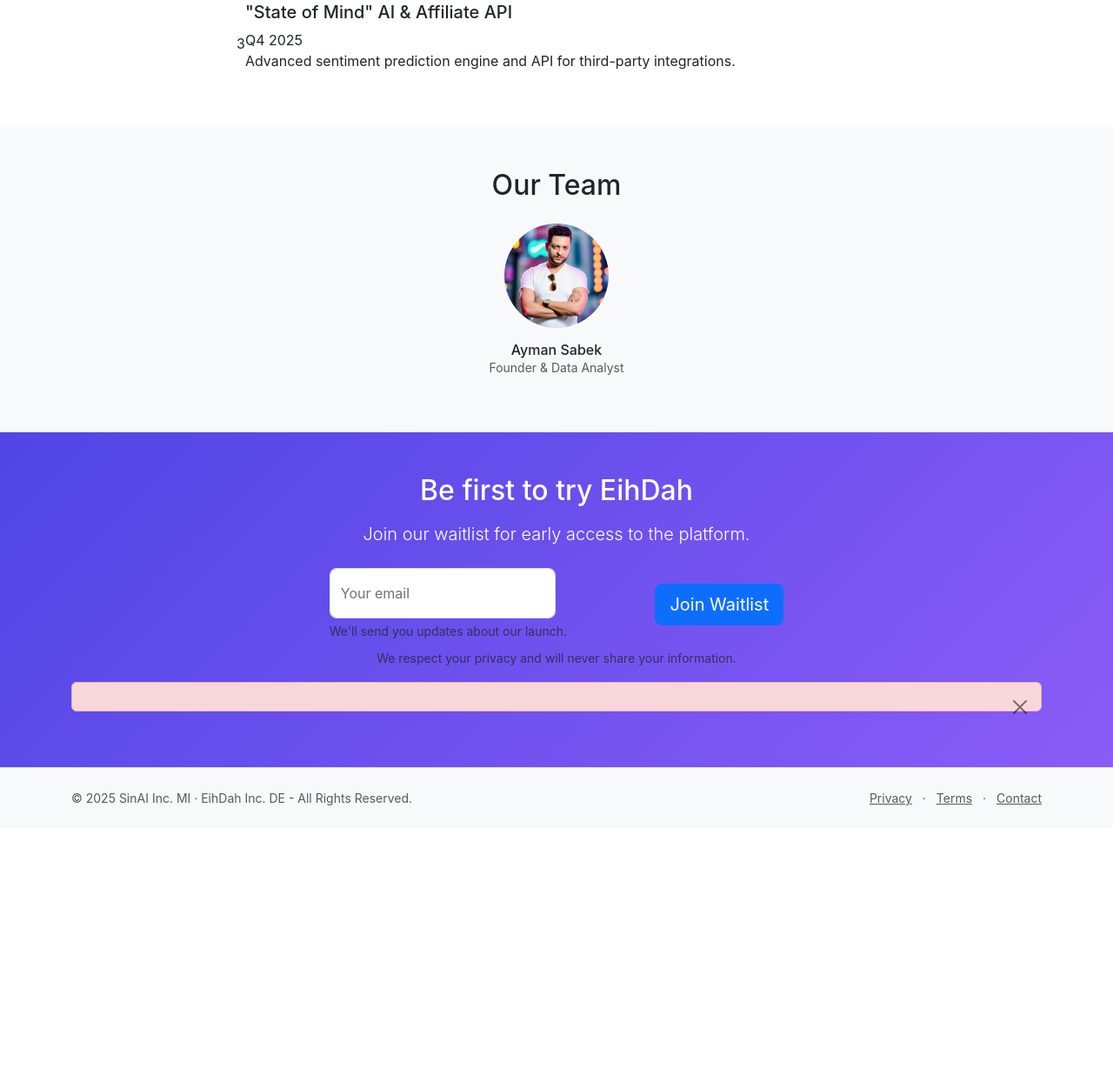
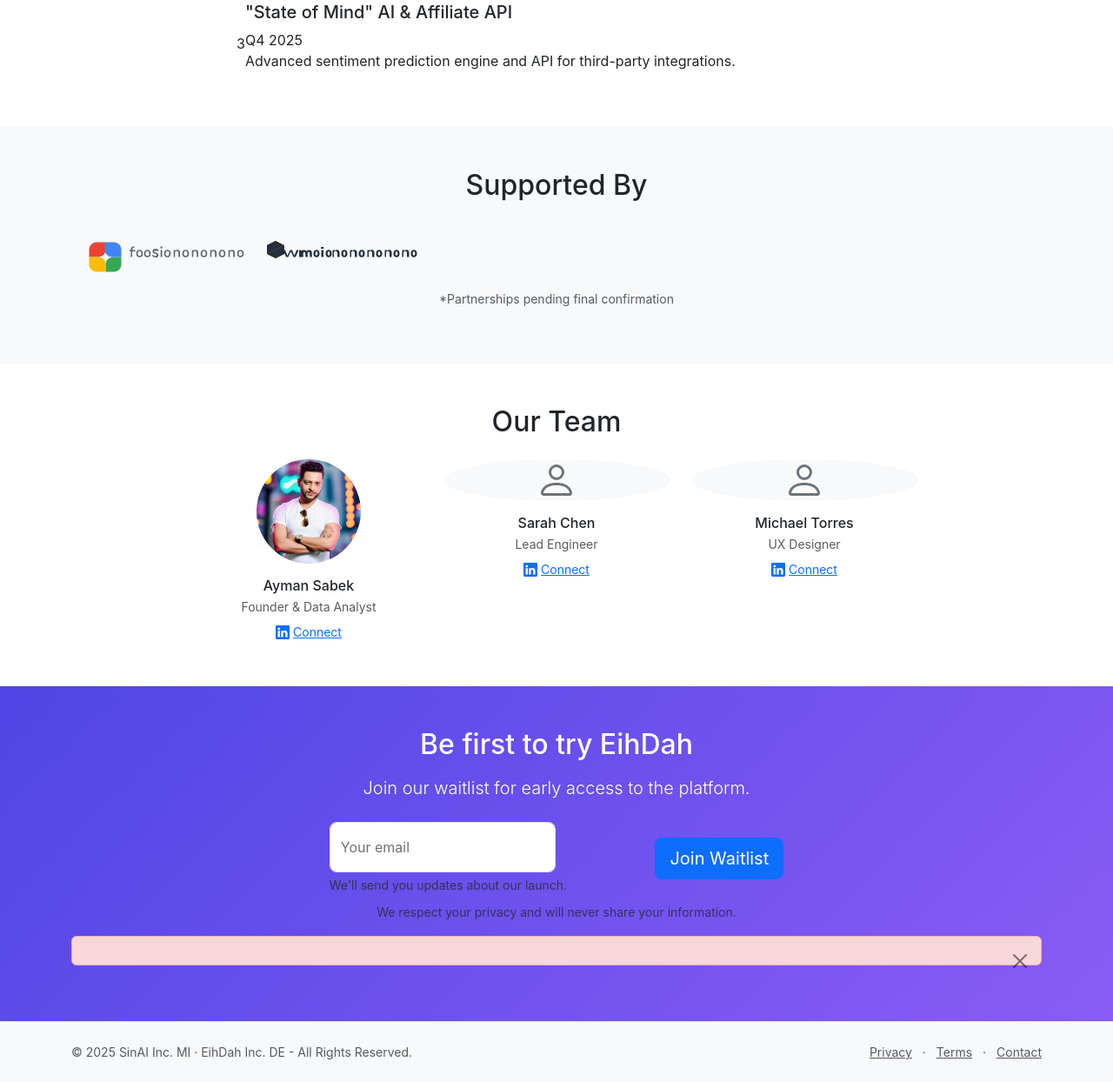
Before and after one commit to Masterpiece-Production/eihdah-website, a Flask app: page / in a window 1280 px wide. Shown: the part 4374-5618 px from the top of the page at 87% size. Before the commit the page ends 5300 px from the top, so only its background shows below. Run offline with Flask 3, Linux system fonts and the light colour scheme; some libraries are stand-ins or nearby versions.

Commit message:
WIP: The Major Refactor – do not merge yet

```diff
--- a/templates/landing.html
+++ b/templates/landing.html
@@ -458,29 +458,102 @@
   </div>
 </section>
 
+<!-- ── Partners ──────────────────────────────────────────── -->
+<section id="partners" class="credibility py-5 bg-light">
+  <div class="container">
+    <div class="credibility__partners">
+      <h2 class="h2 mb-4 text-center" data-aos="fade-up">Supported By</h2>
+      <div class="credibility__partners-logos" data-aos="fade-up" data-aos-delay="200">
+        <img src="{{ url_for('static', filename='img/partners/google-cloud-startups.svg') }}"
+             alt="Google Cloud for Startups"
+             width="200" height="60"
+             class="partner-logo"
+             loading="lazy" decoding="async">
+        <img src="{{ url_for('static', filename='img/partners/aws-activate.svg') }}"
+             alt="AWS Activate"
+             width="200" height="60"
+             class="partner-logo"
+             loading="lazy" decoding="async">
+      </div>
+      <p class="text-center text-muted mt-3 small" data-aos="fade-up" data-aos-delay="300">
+        *Partnerships pending final confirmation
+      </p>
+    </div>
+  </div>
+</section>
+
 <!-- ── Team ─────────────────────────────────────────────── -->
-<section id="team" class="bg-light py-5">
+<section id="team" class="credibility__team py-5">
   <div class="container text-center">
     <h2 class="h2 mb-4" data-aos="fade-up">Our Team</h2>
     <div class="row justify-content-center g-4">
+      <!-- Team Member 1 -->
       <div class="col-sm-4 col-md-3" data-aos="zoom-in" data-aos-delay="100">
-        <picture>
-          <source srcset="{{ url_for('static', filename='img/team-ayman.webp') }}" type="image/webp">
-          <img  src="{{ url_for('static', filename='img/team-ayman.jpg') }}"
-                alt="Ayman Sabek"
-                width="120" height="120"
-                class="rounded-circle img-fluid mb-3"
-                loading="lazy" decoding="async">
-        </picture>
-        <h3 class="h6 mb-0">
+        <div class="team-member">
+          <picture>
+            <source srcset="{{ url_for('static', filename='img/team-ayman.webp') }}" type="image/webp">
+            <img src="{{ url_for('static', filename='img/team-ayman.jpg') }}"
+                 alt="Ayman Sabek - Founder & Data Analyst at EihDah"
+                 width="120" height="120"
+                 class="rounded-circle img-fluid mb-3 team-member__photo"
+                 loading="lazy" decoding="async">
+          </picture>
+          <h3 class="h6 mb-1">Ayman Sabek</h3>
+          <p class="text-muted small mb-2">Founder & Data Analyst</p>
           <a href="https://www.linkedin.com/in/aymansabek/"
-             class="link-dark text-decoration-none"
+             class="team-member__linkedin d-inline-flex align-items-center"
              target="_blank" rel="noopener noreferrer"
-             aria-label="Ayman Sabek on LinkedIn">
-            Ayman Sabek
+             aria-label="Connect with Ayman Sabek on LinkedIn">
+            <svg xmlns="http://www.w3.org/2000/svg" width="16" height="16" fill="currentColor" class="bi bi-linkedin me-1" viewBox="0 0 16 16">
+              <path d="M0 1.146C0 .513.526 0 1.175 0h13.65C15.474 0 16 .513 16 1.146v13.708c0 .633-.526 1.146-1.175 1.146H1.175C.526 16 0 15.487 0 14.854V1.146zm4.943 12.248V6.169H2.542v7.225h2.401zm-1.2-8.212c.837 0 1.358-.554 1.358-1.248-.015-.709-.52-1.248-1.342-1.248-.822 0-1.359.54-1.359 1.248 0 .694.521 1.248 1.327 1.248h.016zm4.908 8.212V9.359c0-.216.016-.432.08-.586.173-.431.568-.878 1.232-.878.869 0 1.216.662 1.216 1.634v3.865h2.401V9.25c0-2.22-1.184-3.252-2.764-3.252-1.274 0-1.845.7-2.165 1.193v.025h-.016a5.54 5.54 0 0 1 .016-.025V6.169h-2.4c.03.678 0 7.225 0 7.225h2.4z"/>
+            </svg>
+            <span class="small">Connect</span>
           </a>
-        </h3>
-        <p class="text-muted small">Founder & Data Analyst</p>
+        </div>
+      </div>
+
+      <!-- Team Member 2 -->
+      <div class="col-sm-4 col-md-3" data-aos="zoom-in" data-aos-delay="200">
+        <div class="team-member">
+          <div class="rounded-circle bg-light d-flex align-items-center justify-content-center mx-auto mb-3 team-member__photo-placeholder">
+            <svg xmlns="http://www.w3.org/2000/svg" width="48" height="48" fill="currentColor" class="bi bi-person text-secondary" viewBox="0 0 16 16">
+              <path d="M8 8a3 3 0 1 0 0-6 3 3 0 0 0 0 6zm2-3a2 2 0 1 1-4 0 2 2 0 0 1 4 0zm4 8c0 1-1 1-1 1H3s-1 0-1-1 1-4 6-4 6 3 6 4zm-1-.004c-.001-.246-.154-.986-.832-1.664C11.516 10.68 10.289 10 8 10c-2.29 0-3.516.68-4.168 1.332-.678.678-.83 1.418-.832 1.664h10z"/>
+            </svg>
+          </div>
+          <h3 class="h6 mb-1">Sarah Chen</h3>
+          <p class="text-muted small mb-2">Lead Engineer</p>
+          <a href="https://www.linkedin.com/"
+             class="team-member__linkedin d-inline-flex align-items-center"
+             target="_blank" rel="noopener noreferrer"
+             aria-label="Connect with Sarah Chen on LinkedIn">
+            <svg xmlns="http://www.w3.org/2000/svg" width="16" height="16" fill="currentColor" class="bi bi-linkedin me-1" viewBox="0 0 16 16">
+              <path d="M0 1.146C0 .513.526 0 1.175 0h13.65C15.474 0 16 .513 16 1.146v13.708c0 .633-.526 1.146-1.175 1.146H1.175C.526 16 0 15.487 0 14.854V1.146zm4.943 12.248V6.169H2.542v7.225h2.401zm-1.2-8.212c.837 0 1.358-.554 1.358-1.248-.015-.709-.52-1.248-1.342-1.248-.822 0-1.359.54-1.359 1.248 0 .694.521 1.248 1.327 1.248h.016zm4.908 8.212V9.359c0-.216.016-.432.08-.586.173-.431.568-.878 1.232-.878.869 0 1.216.662 1.216 1.634v3.865h2.401V9.25c0-2.22-1.184-3.252-2.764-3.252-1.274 0-1.845.7-2.165 1.193v.025h-.016a5.54 5.54 0 0 1 .016-.025V6.169h-2.4c.03.678 0 7.225 0 7.225h2.4z"/>
+            </svg>
+            <span class="small">Connect</span>
+          </a>
+        </div>
+      </div>
+
+      <!-- Team Member 3 -->
+      <div class="col-sm-4 col-md-3" data-aos="zoom-in" data-aos-delay="300">
+        <div class="team-member">
+          <div class="rounded-circle bg-light d-flex align-items-center justify-content-center mx-auto mb-3 team-member__photo-placeholder">
+            <svg xmlns="http://www.w3.org/2000/svg" width="48" height="48" fill="currentColor" class="bi bi-person text-secondary" viewBox="0 0 16 16">
+              <path d="M8 8a3 3 0 1 0 0-6 3 3 0 0 0 0 6zm2-3a2 2 0 1 1-4 0 2 2 0 0 1 4 0zm4 8c0 1-1 1-1 1H3s-1 0-1-1 1-4 6-4 6 3 6 4zm-1-.004c-.001-.246-.154-.986-.832-1.664C11.516 10.68 10.289 10 8 10c-2.29 0-3.516.68-4.168 1.332-.678.678-.83 1.418-.832 1.664h10z"/>
+            </svg>
+          </div>
+          <h3 class="h6 mb-1">Michael Torres</h3>
+          <p class="text-muted small mb-2">UX Designer</p>
+          <a href="https://www.linkedin.com/"
+             class="team-member__linkedin d-inline-flex align-items-center"
+             target="_blank" rel="noopener noreferrer"
+             aria-label="Connect with Michael Torres on LinkedIn">
+            <svg xmlns="http://www.w3.org/2000/svg" width="16" height="16" fill="currentColor" class="bi bi-linkedin me-1" viewBox="0 0 16 16">
+              <path d="M0 1.146C0 .513.526 0 1.175 0h13.65C15.474 0 16 .513 16 1.146v13.708c0 .633-.526 1.146-1.175 1.146H1.175C.526 16 0 15.487 0 14.854V1.146zm4.943 12.248V6.169H2.542v7.225h2.401zm-1.2-8.212c.837 0 1.358-.554 1.358-1.248-.015-.709-.52-1.248-1.342-1.248-.822 0-1.359.54-1.359 1.248 0 .694.521 1.248 1.327 1.248h.016zm4.908 8.212V9.359c0-.216.016-.432.08-.586.173-.431.568-.878 1.232-.878.869 0 1.216.662 1.216 1.634v3.865h2.401V9.25c0-2.22-1.184-3.252-2.764-3.252-1.274 0-1.845.7-2.165 1.193v.025h-.016a5.54 5.54 0 0 1 .016-.025V6.169h-2.4c.03.678 0 7.225 0 7.225h2.4z"/>
+            </svg>
+            <span class="small">Connect</span>
+          </a>
+        </div>
       </div>
     </div>
   </div>
```
Also changed, not shown: frontend/scss/sections/team.scss (added).
